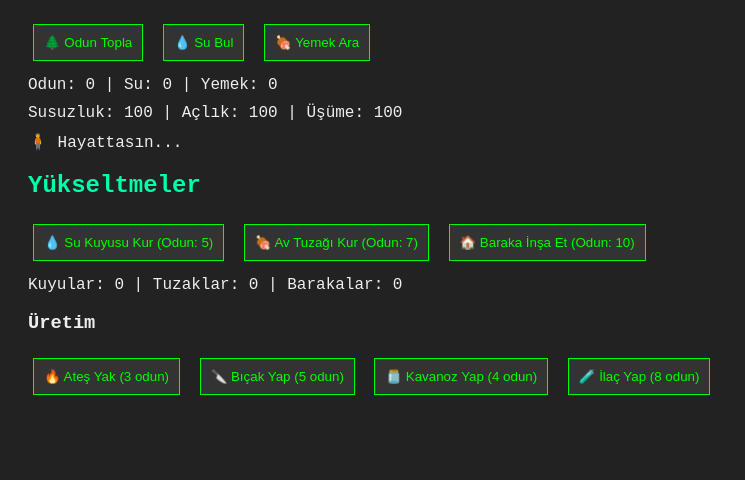
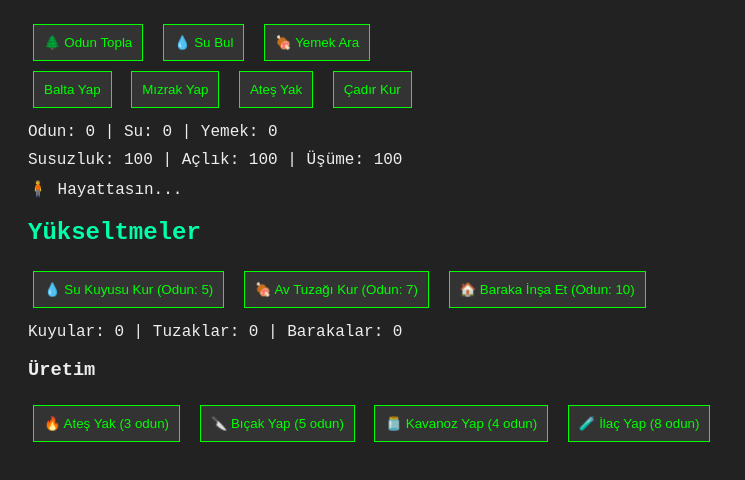
Before and after one commit to bahadiryuce/hayatta_kal, a plain HTML site: page index.html in a window 1280 px wide. Shown: the part 106-586 px from the top of the page, without its empty margins (0-745 px from the left). Drawn offline with Linux system fonts and the light colour scheme.

Commit message:
Update index.html

```diff
--- a/index.html
+++ b/index.html
@@ -36,6 +36,14 @@
     <button onclick="gather('food')">🍖 Yemek Ara</button>
   </div>
 
+  <div class="action">
+<button onclick="craft('balta')">Balta Yap</button>
+<button onclick="craft('mızrak')">Mızrak Yap</button>
+<button onclick="craft('ateş')">Ateş Yak</button>
+<button onclick="craft('çadır')">Çadır Kur</button>
+  </div>
+
+
   <div class="stat" id="resources">
     Odun: 0 | Su: 0 | Yemek: 0
   </div>
```
